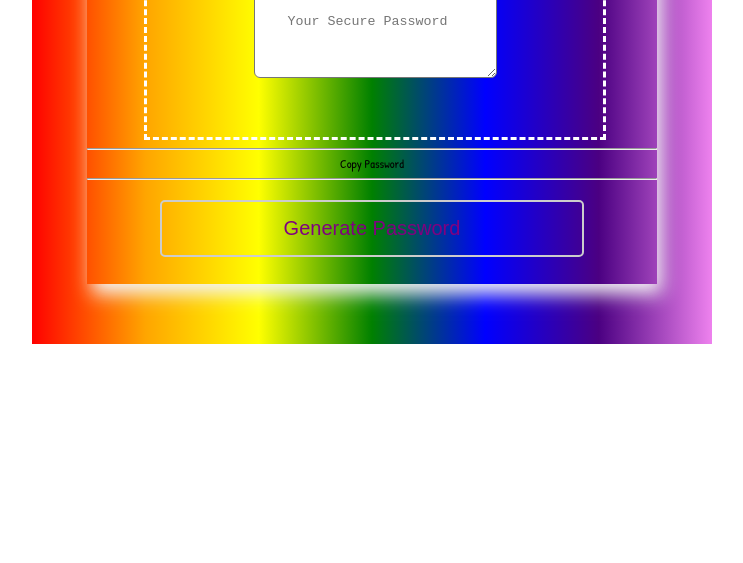
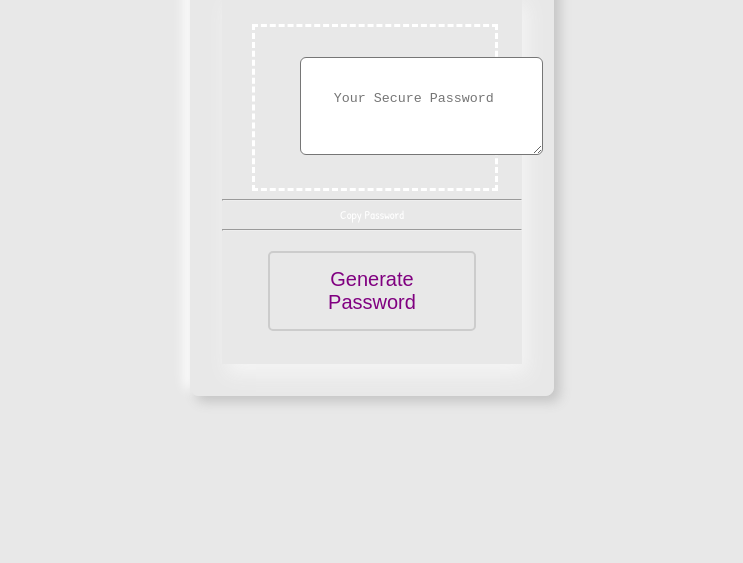
Before and after one commit to dewrivers/Generator-for-Passwors, a plain HTML site: page index.html in a window 1280 px wide. Shown: the part 237-800 px from the top of the page, without its empty margins (268-1011 px from the left). Drawn offline with Linux system fonts and the light colour scheme.

Commit message:
changing-container-style

```diff
--- a/assets/css/style.css
+++ b/assets/css/style.css
@@ -1,54 +1,49 @@
-/* ---------------------------------------- */
-/*  BODY STYLE  */
-/* ---------------------------------------- */
-
-body{
-    margin:0 auto;
-    color:black;
-    font-family: 'Patrick Hand', cursive;
+body {
+  background: #e8e8e8;
+  margin: 0px;
+  color: black;
+  min-height: 100vh;
+  display: flex;
+  justify-content: center;
+  align-items: center;
+  font-family: Arial, Helvetica, sans-serif;
 }
 
-/* ---------------------------------------- */
-/*  WRAPPER STYLE  */
-/* ---------------------------------------- */
+/* Container   */
 
-.wrapper{
-    width: 600px;
-    margin: 40px;
-    margin-left: auto;
-    margin-right: auto;
-    padding: 40px;
-    background-image: linear-gradient(to right, red,orange,yellow,green,blue,indigo,violet);
+.container {
+  background: #e8e8e8;
+  padding: 1rem;
+  display: flex;
+  justify-content: center;
+  align-items: center;
+  flex-direction: column;
+  border-radius: 0.5em;
+  border: 1px solid #e8e8e8;
+  box-shadow: 6px 6px 12px #c5c5c5, -6px -6px 12px #fff;
 }
 
-/* ---------------------------------------- */
 /*  CONTENT STYLE  */
-/* ---------------------------------------- */
 
-.content{
+.content {
   margin: 15px;
   padding-top: 30px;
   background-color: transparent;
   box-shadow: 5px 10px 18px whitesmoke;
-
 }
 
-/* ---------------------------------------- */
-/* H1  AND H2 STYLE  */
-/* ---------------------------------------- */
+/* H1  STYLE  */
 
-h1{
-    text-align: center;
-
+h1 {
+  color: white;
+  text-shadow: 2px 2px 4px #000000;
 }
-
-
 
 /* ---------------------------------------- */
 /* REANDONLY AREA */
 /* ---------------------------------------- */
 
-.textarea{
+.textarea {
   padding: 10%;
   border: dashed 3px white;
   margin-left: 10%;
@@ -57,26 +52,24 @@ h1{
   width: 50%;
   text-align: center;
   color: #696969;
-
 }
 
 /* ---------------------------------------- */
 /* BUTTON STYLE */
 /* ---------------------------------------- */
 
-#btn{
+#btn {
   margin: 20px;
 }
-#password{
+#password {
   padding: 33px;
   border-radius: 6px;
-
 }
-.generate{
+.generate {
   width: 80%;
   padding: 15px 40px;
   background-color: transparent;
-    color:purple;
+  color: purple;
   margin-left: 10%;
   margin-bottom: 5%;
   font-size: 20px;
@@ -84,25 +77,22 @@ h1{
   border: 2px solid #ccc;
   border-radius: 5px;
   cursor: pointer;
-    transition: all .3s ease;
-
-
+  transition: all 0.3s ease;
 }
 
 /* ------------------------------------------ */
 /* ROW: ALERT */
 /* ------------------------------------------ */
 
-
 .alert-copied {
   text-align: center;
-    color: rgb(255,255,255,);
-    transition: all .2s ease;
+  color: rgb(255, 255, 255);
+  transition: all 0.2s ease;
   cursor: pointer;
 }
 
 .row.alert .alert-copied.active {
-    color: rgb(255,255,255,.1);
+  color: white;
 }
 
 .row.alert .alert-copied p {
@@ -123,7 +113,6 @@ h1{
   }
 }
 
-
 @media screen and (max-width: 786px) {
   /* RESIZED CONTENT TO FIT 786px  */
   body {
@@ -138,7 +127,6 @@ h1{
   }
 }
 
-
 @media screen and (max-width: 640px) {
   /* RESIZE CONTENT TO FIT 640px  */
   body {
@@ -152,7 +140,5 @@ h1{
   }
   .generate {
     margin-left: 22%;
-
   }
-
 }
--- a/index.html
+++ b/index.html
@@ -1,6 +1,5 @@
 <!DOCTYPE html>
 <html lang="en">
-
   <head>
     <meta charset="UTF-8" />
     <meta name="viewport" content="width=device-width, initial-scale=1.0" />
@@ -8,57 +7,57 @@
     <!-- TITTLE -->
     <title>Password Generator</title>
     <!-- STYLE LINKS -->
-    <link rel="stylesheet" type="text/css" href="assets/css/style.css">
-     <link rel="stylesheet" type="text/css" href="assets/css/reset.css">
-    <link href="https://fonts.googleapis.com/css2?family=Inconsolata:wght@500&display=swap" rel="stylesheet">
-    <link rel="preconnect" href="https://fonts.googleapis.com">
-    <link rel="preconnect" href="https://fonts.gstatic.com" crossorigin>
-    <link href="https://fonts.googleapis.com/css2?family=Patrick+Hand&display=swap" rel="stylesheet">
-
+    <link rel="stylesheet" type="text/css" href="assets/css/style.css" />
+    <link rel="stylesheet" type="text/css" href="assets/css/reset.css" />
+    <link
+      href="https://fonts.googleapis.com/css2?family=Inconsolata:wght@500&display=swap"
+      rel="stylesheet"
+    />
+    <link rel="preconnect" href="https://fonts.googleapis.com" />
+    <link rel="preconnect" href="https://fonts.gstatic.com" crossorigin />
+    <link
+      href="https://fonts.googleapis.com/css2?family=Patrick+Hand&display=swap"
+      rel="stylesheet"
+    />
   </head>
 
-
   <body>
-
-    <!--THE WRAPPER CONTAINER OF THE CONTENT-->
-    <div class="wrapper" id="wrapper">
+    <!--CONTAINER OF THE CONTENT-->
+    <div class="container">
       <header>
         <h1>Password Generator</h1>
       </header>
       <!-- CONTENT AREA -->
       <div class="content" id="content">
-
-
         <!-- READONLY AREA-->
         <div class="textarea">
-            <textarea readonly id="password" placeholder="Your Secure Password"
-                aria-label="Generated Password"></textarea>
+          <textarea
+            readonly
+            id="password"
+            placeholder="Your Secure Password"
+            aria-label="Generated Password"
+          ></textarea>
         </div>
-            <hr>
+        <hr />
         <!-- ALERT COPY PASSWORD -->
         <div class="row alert">
           <div class="colum">
             <div class="alert-copied" id="alert-copied">
-                       <p><i class="fas fa-copy" ></i> Copy Password</p>
+              <p><i class="fas fa-copy"></i> Copy Password</p>
             </div>
           </div>
         </div>
-            <hr>
+        <hr />
 
         <!-- BUTTON -->
         <div id="btn">
           <!-- This is the generate password button -->
-                <button class="generate" id="generate">Generate
-                    Password </button>
+          <button class="generate" id="generate">Generate Password</button>
         </div>
       </div>
     </div>
 
-
     <!-- This is the Javascript document-->
     <script src="js/script.js"></script>
-
-
   </body>
-
 </html>
--- a/js/script.js
+++ b/js/script.js
@@ -4,7 +4,7 @@
  var confirmNumber;
  var confirmUppercase;
  var confirmLowercase;
-
+console.log(confirmSymbol);
 //PASSWORD VARIABLE VALUES
 
      number = [ "0", "1", "2", "3", "4", "5", "6", "7", "8", "9"];
@@ -13,7 +13,7 @@
      lowercase = ["a b c d e f g h i j k l m n o p q r s t u v w x y z"];
      // STAR IS FOR THE UPPERCASE CONVERSION
      star = [];
-
+     console.log(uppercase);
 //VARIABLE FOR CHOICES TO BE CONCATENATED
 var choices;
 
```
Lines whose indentation alone changed are shown as unchanged.
